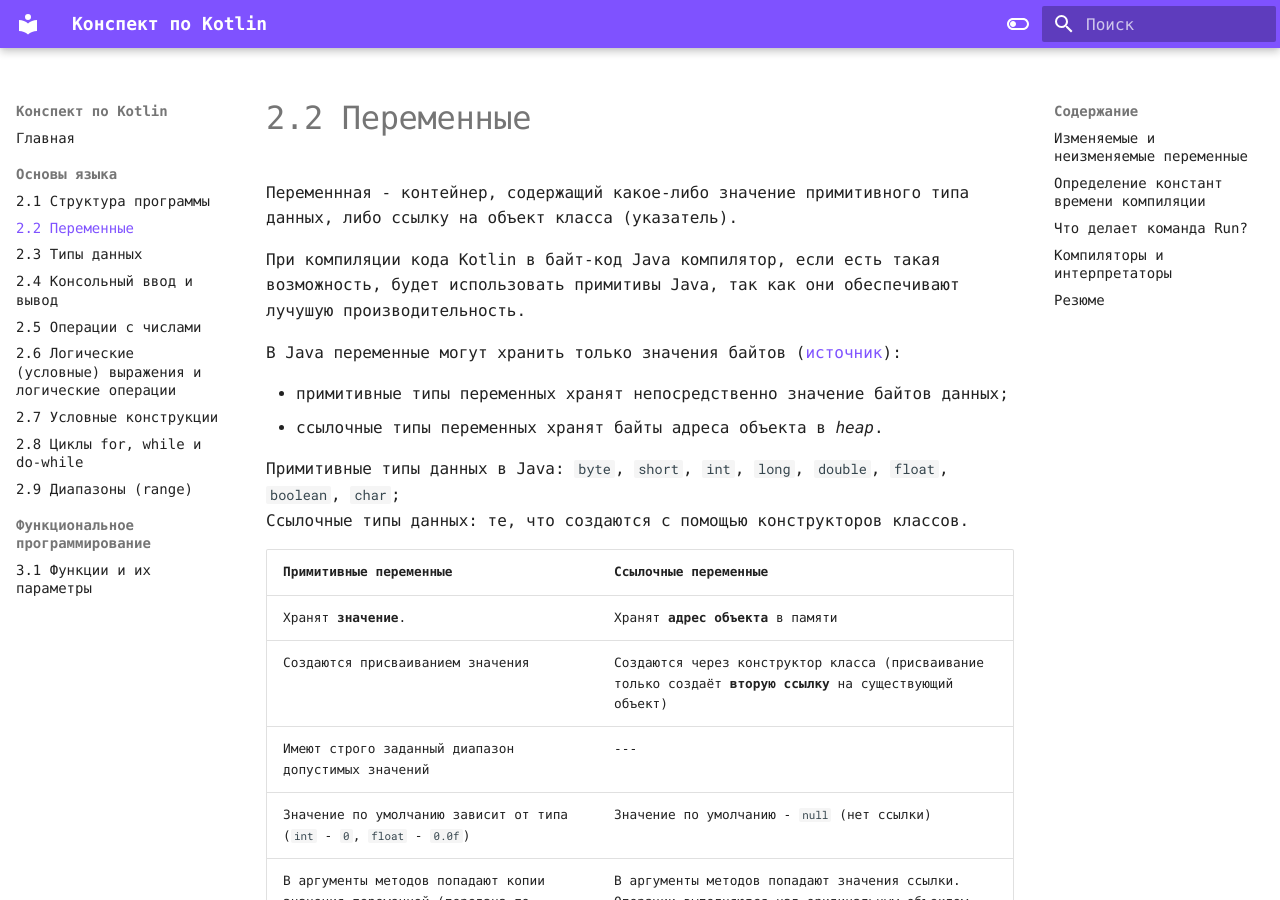
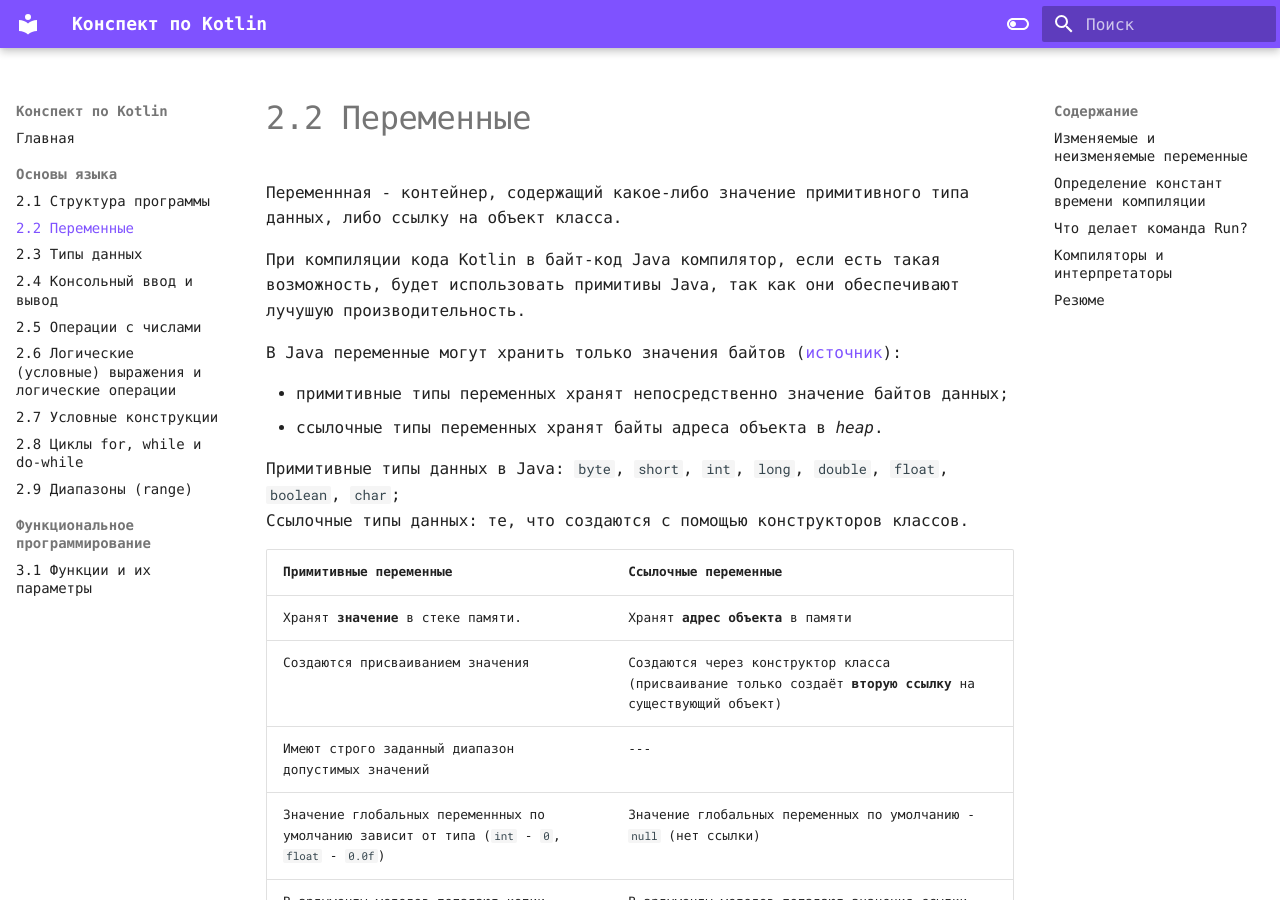
Before and after one commit to rzangizyarov/metanit_kotlin_abstract, an MkDocs documentation site: the page built from docs/2_2.md, in a window 1280 px wide and 900 px high. Built offline with MkDocs 1.6.1 and Material for MkDocs 9.7.7, drawn with Linux system fonts in a browser that asks for light colours; some web fonts are replaced.

Commit message:
Исправить опечатки

```diff
--- a/docs/2_2.md
+++ b/docs/2_2.md
@@ -1,6 +1,6 @@
 # 2.2 Переменные
 
-Переменнная - контейнер, содержащий какое-либо значение примитивного типа данных, либо ссылку на объект класса (указатель).
+Переменнная - контейнер, содержащий какое-либо значение примитивного типа данных, либо ссылку на объект класса.
 
 При компиляции кода Kotlin в байт-код Java компилятор, если есть такая возможность, будет использовать примитивы Java, так как они обеспечивают лучушую производительность.
 
@@ -12,14 +12,14 @@
 Примитивные типы данных в Java: `byte`, `short`, `int`, `long`, `double`, `float`, `boolean`, `char`;
 Ссылочные типы данных: те, что создаются с помощью конструкторов классов.
 
-| Примитивные переменные                                                        | Ссылочные переменные                                                                                      |
-|-------------------------------------------------------------------------------|-----------------------------------------------------------------------------------------------------------|
-| Хранят **значение**.                                                          | Хранят **адрес объекта** в памяти                                                                         |
-| Создаются присваиванием значения                                              | Создаются через конструктор класса (присваивание только создаёт **вторую ссылку** на существующий объект) |
-| Имеют строго заданный диапазон допустимых значений                            | ---                                                                                                       |
-| Значение по умолчанию зависит от типа (`int` - `0`, `float` - `0.0f`)         | Значение по умолчанию - `null` (нет ссылки)                                                               |
-| В аргументы методов попадают копии значения переменной (передача по значению) | В аргументы методов попадают значения ссылки. Операции выполняются над оригинальным объектом.             |
-| ---                                                                           | Могут исопользоваться для ссылки на объект объявленного или совместимого типа данных                      |
+| Примитивные переменные                                                                        | Ссылочные переменные                                                                                      |
+|-----------------------------------------------------------------------------------------------|-----------------------------------------------------------------------------------------------------------|
+| Хранят **значение** в стеке памяти.                                                           | Хранят **адрес объекта** в памяти                                                                         |
+| Создаются присваиванием значения                                                              | Создаются через конструктор класса (присваивание только создаёт **вторую ссылку** на существующий объект) |
+| Имеют строго заданный диапазон допустимых значений                                            | ---                                                                                                       |
+| Значение глобальных переменнных по умолчанию зависит от типа (`int` - `0`, `float` - `0.0f`)  | Значение глобальных переменных по умолчанию - `null` (нет ссылки)                                         |
+| В аргументы методов попадают копии значения переменной (передача по значению)                 | В аргументы методов попадают значения ссылки. Операции выполняются над оригинальным объектом.             |
+| ---                                                                                           | Могут исопользоваться для ссылки на объект объявленного или совместимого типа данных                      |
 
 ## Изменяемые и неизменяемые переменные
 
```
Also changed, not shown: docs/2_3.md (+1 -1 lines), docs/3_1.md (+3 -3 lines).
